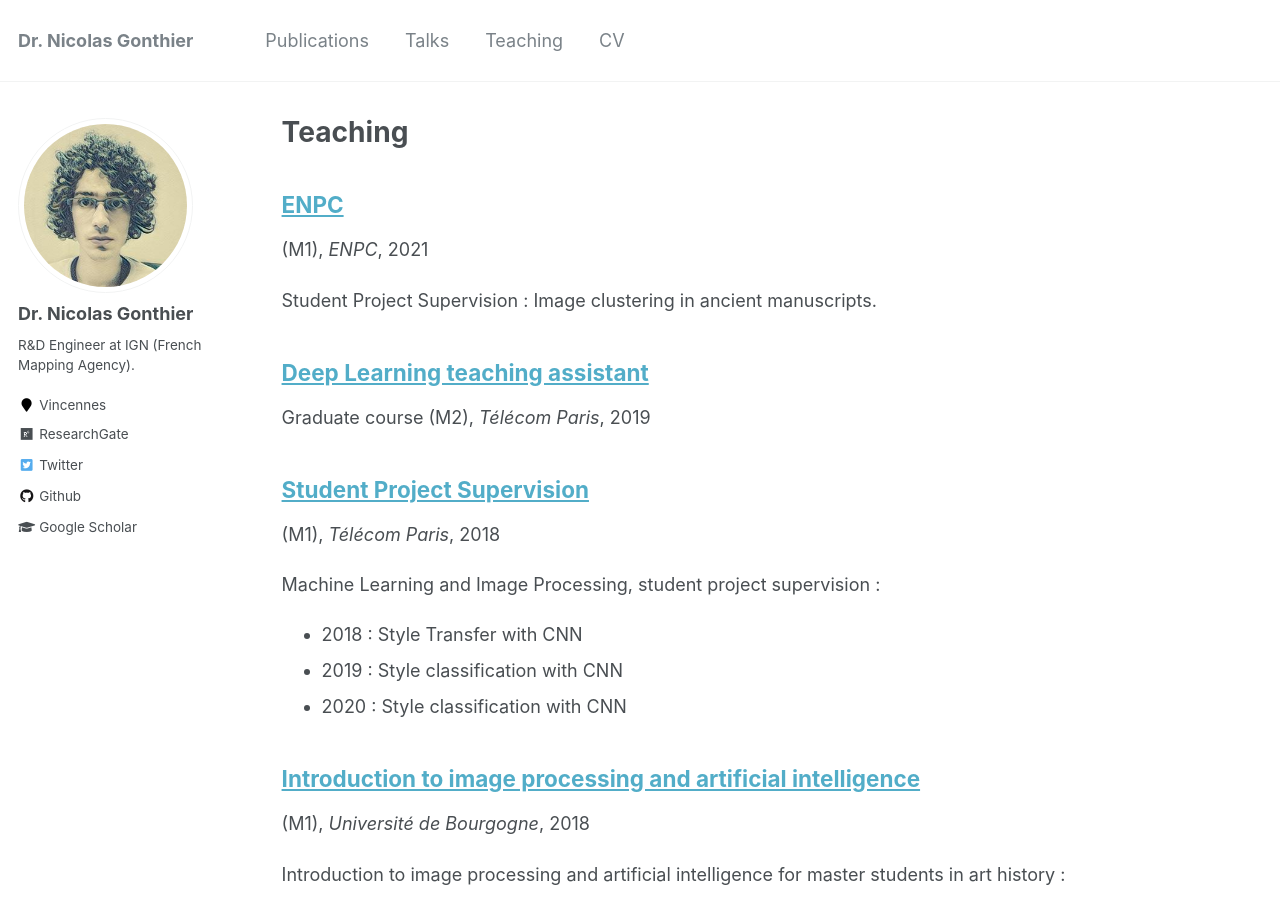
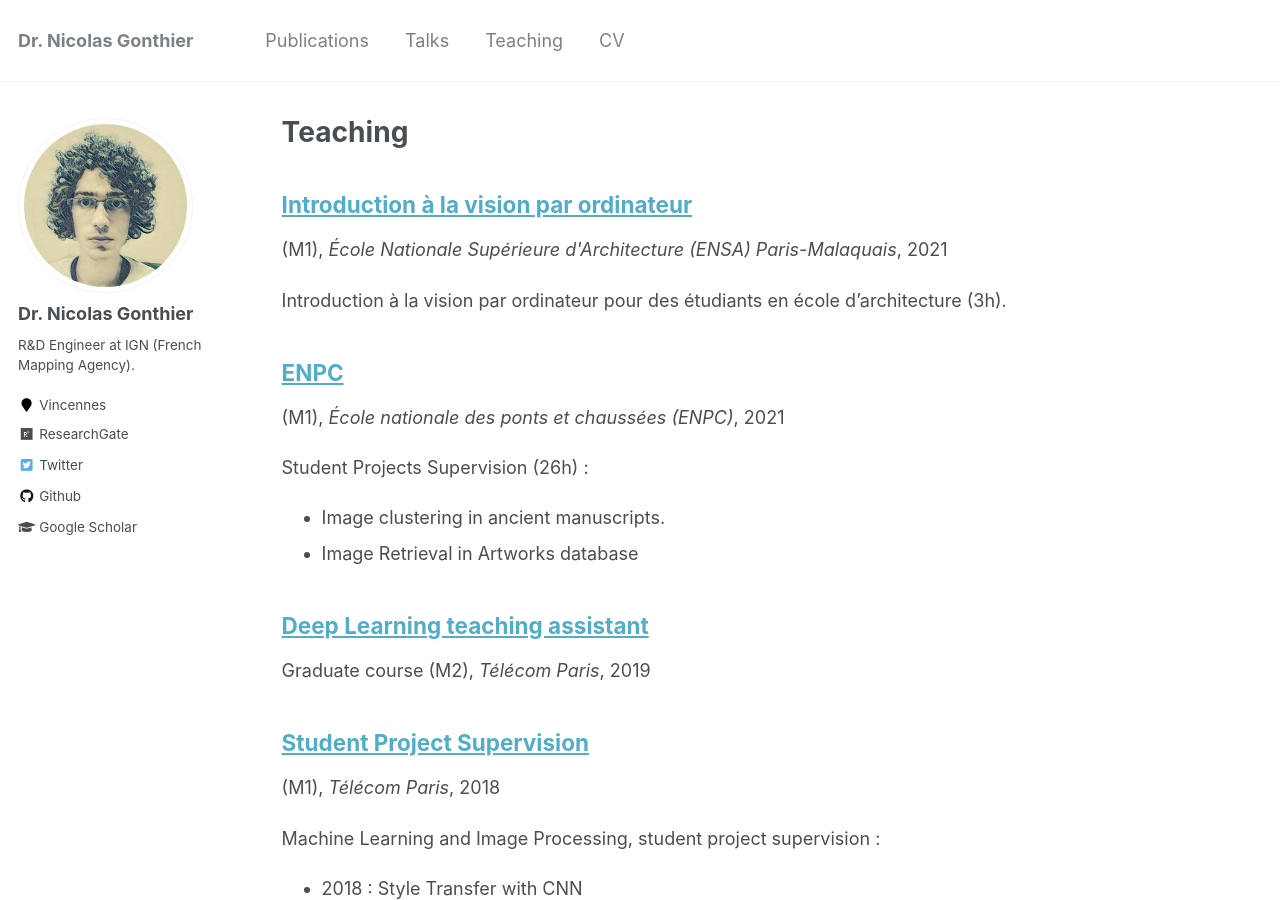
Before and after one commit to ngonthier/ngonthier.github.io, a Jekyll site: the page built from _pages/teaching.html, in a window 1280 px wide and 900 px high. Built offline with Jekyll 4.4.1, drawn with Linux system fonts in a browser that asks for light colours.

Commit message:
update teaching

```diff
--- a/_teaching/2021-CV.md
+++ b/_teaching/2021-CV.md
@@ -3,9 +3,11 @@ title: "ENPC"
 collection: teaching
 type: "(M1)"
 permalink: /teaching/2019-CV
-venue: "ENPC"
+venue: "École nationale des ponts et chaussées (ENPC)"
 date: 2021-09-01
 #location: "City, Country"
 ---
 
-Student Project Supervision : Image clustering in ancient manuscripts.
+Student Projects Supervision (26h) :
+* Image clustering in ancient manuscripts.
+* Image Retrieval in Artworks database
--- /dev/null
+++ b/_teaching/2021-ENSAPM_archi.md
@@ -0,0 +1,11 @@
+---
+title: "Introduction à la vision par ordinateur"
+collection: teaching
+type: "(M1)"
+permalink: /teaching/2021-ENSAPM
+venue: "École Nationale Supérieure d'Architecture (ENSA) Paris-Malaquais"
+date: 2021-09-01
+#location: "City, Country"
+---
+
+Introduction à la vision par ordinateur pour des étudiants en école d'architecture (3h).
```
